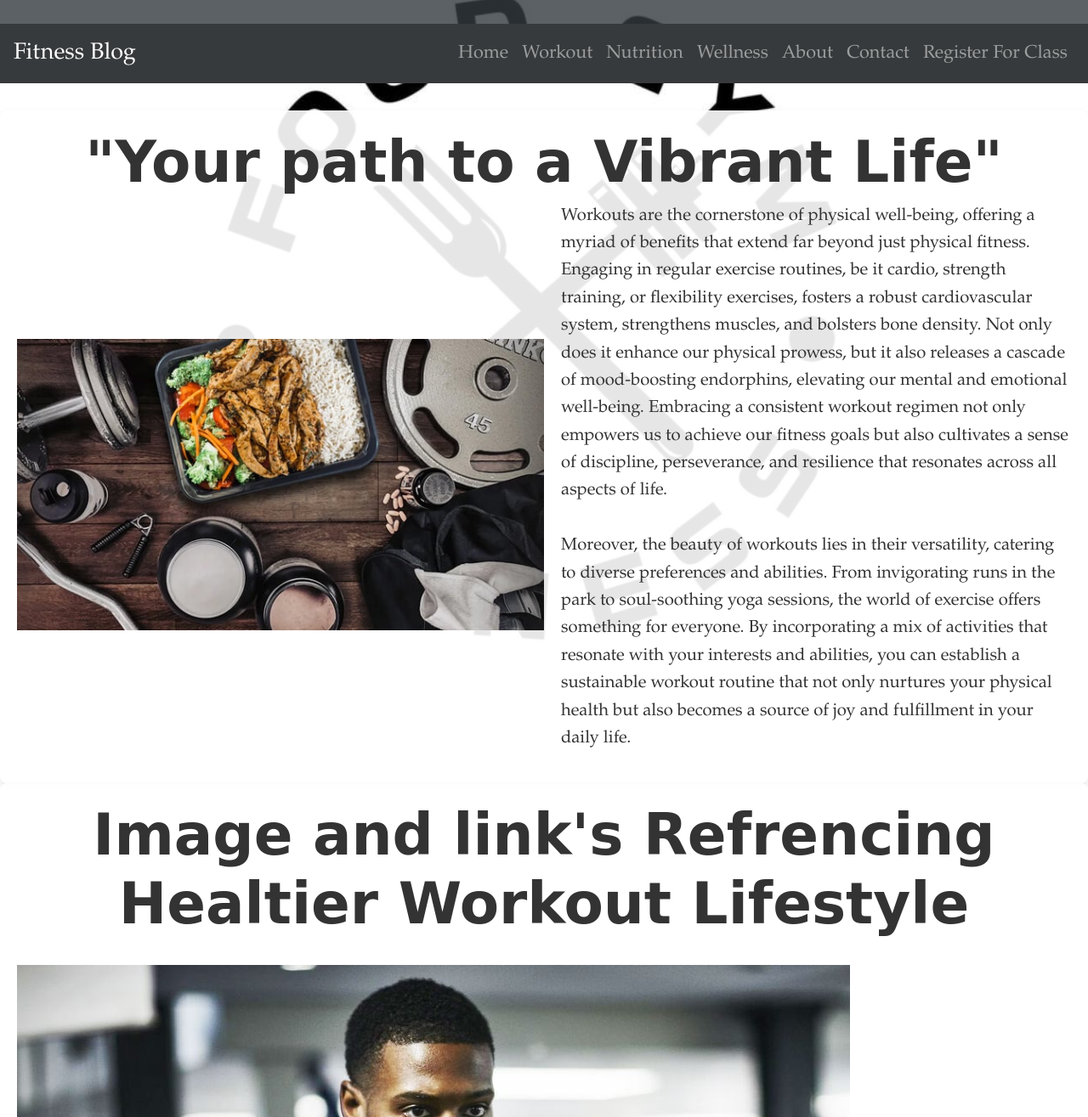
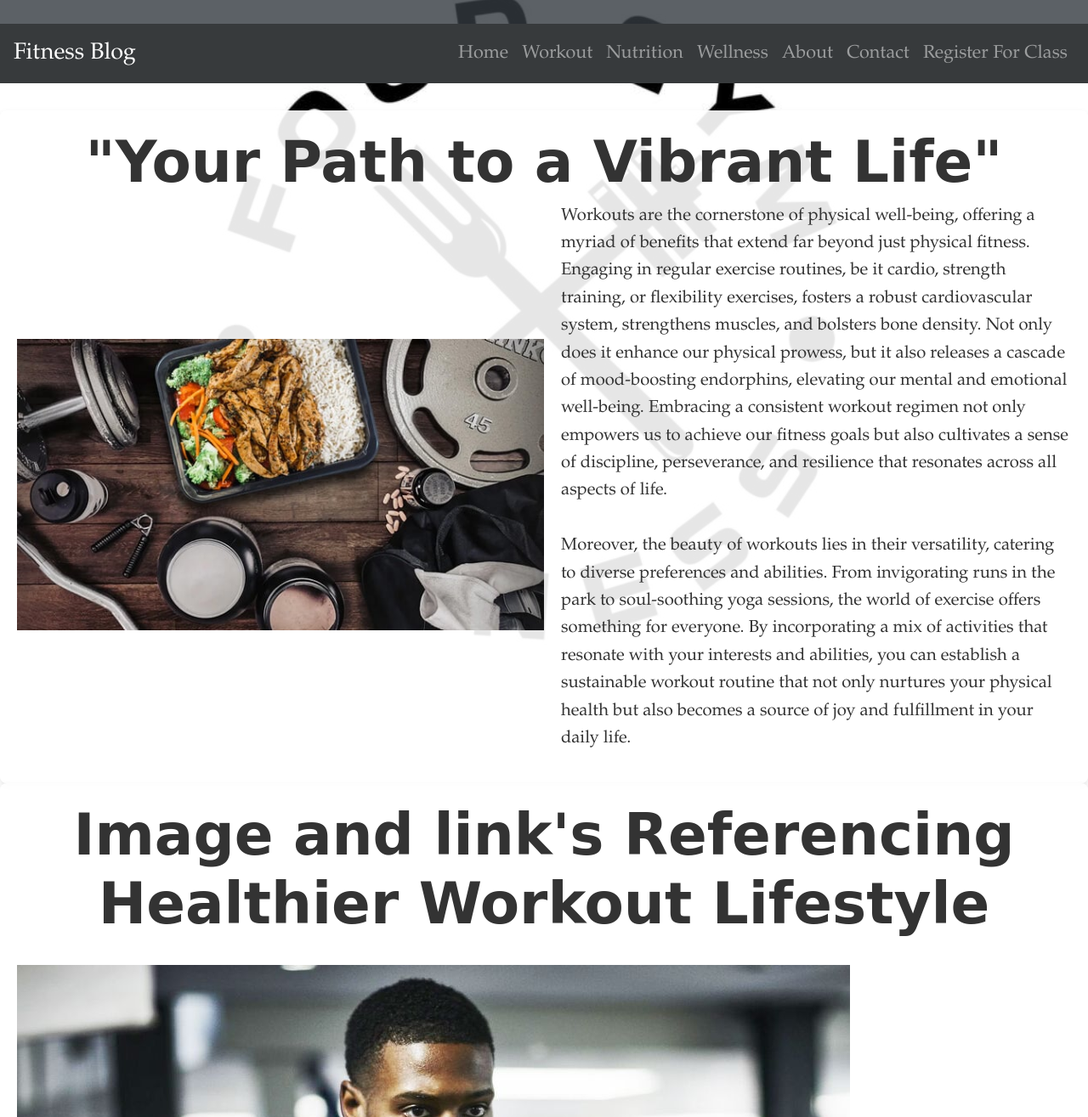
Before and after one commit to Nkay37/CIS-132---Project-1-5, a plain HTML site: page workout.html in a window 1280 px wide. Shown: the part 265-1580 px from the top of the page at 85% size. Drawn offline with nearby package versions, Linux system fonts and the light colour scheme.

Commit message:
Update workout.html

```diff
--- a/workout.html
+++ b/workout.html
@@ -39,7 +39,7 @@
 
 <main>
 <article>
-    <h2>"Your path to a Vibrant Life"</h2>
+    <h2>"Your Path to a Vibrant Life"</h2>
     <div class="article-content">
     <br>
     <img src="Images/fitness1.jpg" alt="fitness1">
@@ -53,7 +53,7 @@
 </article>
 
 <aside>
-    <h2>Image and link's Refrencing Healtier Workout Lifestyle</h2>
+    <h2>Image and link's Referencing Healthier Workout Lifestyle</h2>
     <br>
     <img src="Images/fitness2.jpg" alt="fitness2">
 
@@ -73,7 +73,7 @@
 
 <!-- Footer -->
 <footer class="bg-dark text-light text-center p-3 mt-4">
-    <p>Last Edited on 11/19/2023</p>
+    <p>Last Edited on 11/20/2023</p>
     <p>Email me if you have any Questions:
         <a href="mailto:kiliawinorman@gmail.com">kiliawinorman@gmail.com</a>
     </p>
```
